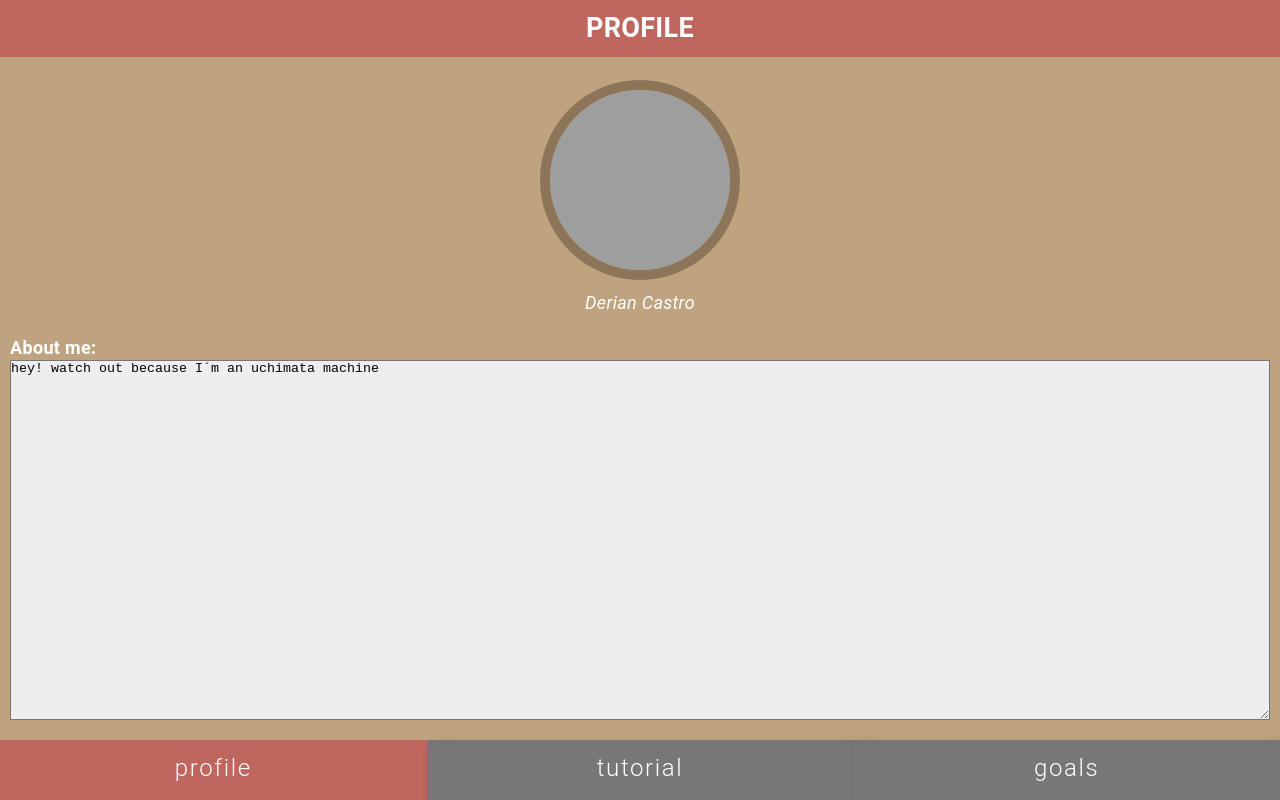
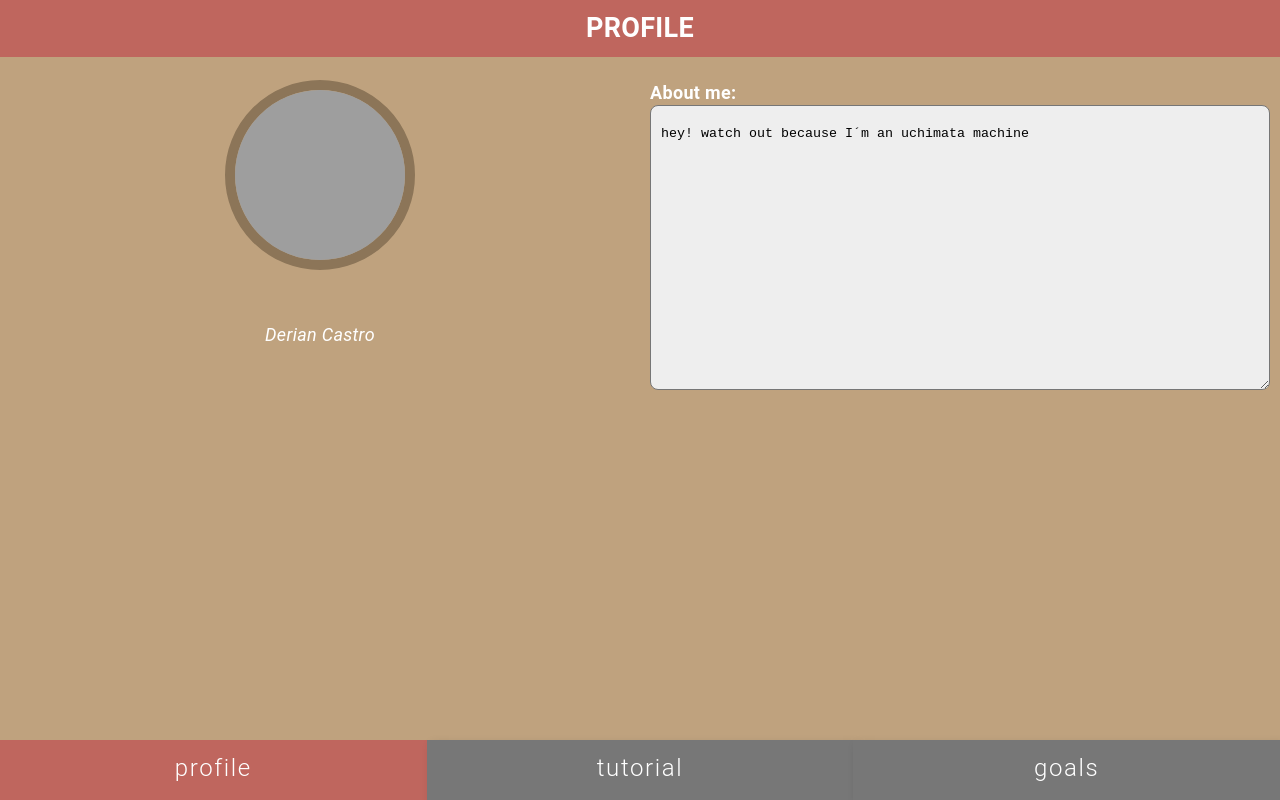
Before and after one commit to deriancastro/capstone-project, a React (Create React App) app: page / in a window 1280 px wide. Built offline with nearby package versions, Linux system fonts and the light colour scheme; grey boxes are pictures that could not be loaded.

Commit message:
Fix rotate viewport bug

```diff
--- a/src/components/Profile.js
+++ b/src/components/Profile.js
@@ -24,11 +24,17 @@ export default function Profile({ image, name, text }) {
 
 const Wrapper = styled.section`
   display: grid;
-  grid-template-rows: min-content;
+  grid-template-rows: 1fr 1fr;
   gap: 20px;
   padding: 20px 10px;
-  height: 100%;
+  height: calc(100vh - 120px);
   background: #bfa27e;
+
+  @media (min-width: 400px) {
+    display: grid;
+    grid-template-columns: 1fr 1fr;
+    align-content: center;
+  }
 `
 const ImageContainer = styled.div`
   display: grid;
@@ -41,6 +47,11 @@ const Image = styled.img`
   height: 200px;
   width: 200px;
   justify-self: center;
+
+  @media (min-width: 400px) {
+    height: 190px;
+    width: 190px;
+  }
 `
 const Name = styled.p`
   text-align: center;
@@ -59,4 +70,6 @@ const AboutMe = styled.label`
 
 const Text = styled.textarea`
   background: #eee;
+  padding: 20px 10px;
+  border-radius: 8px;
 `
```
